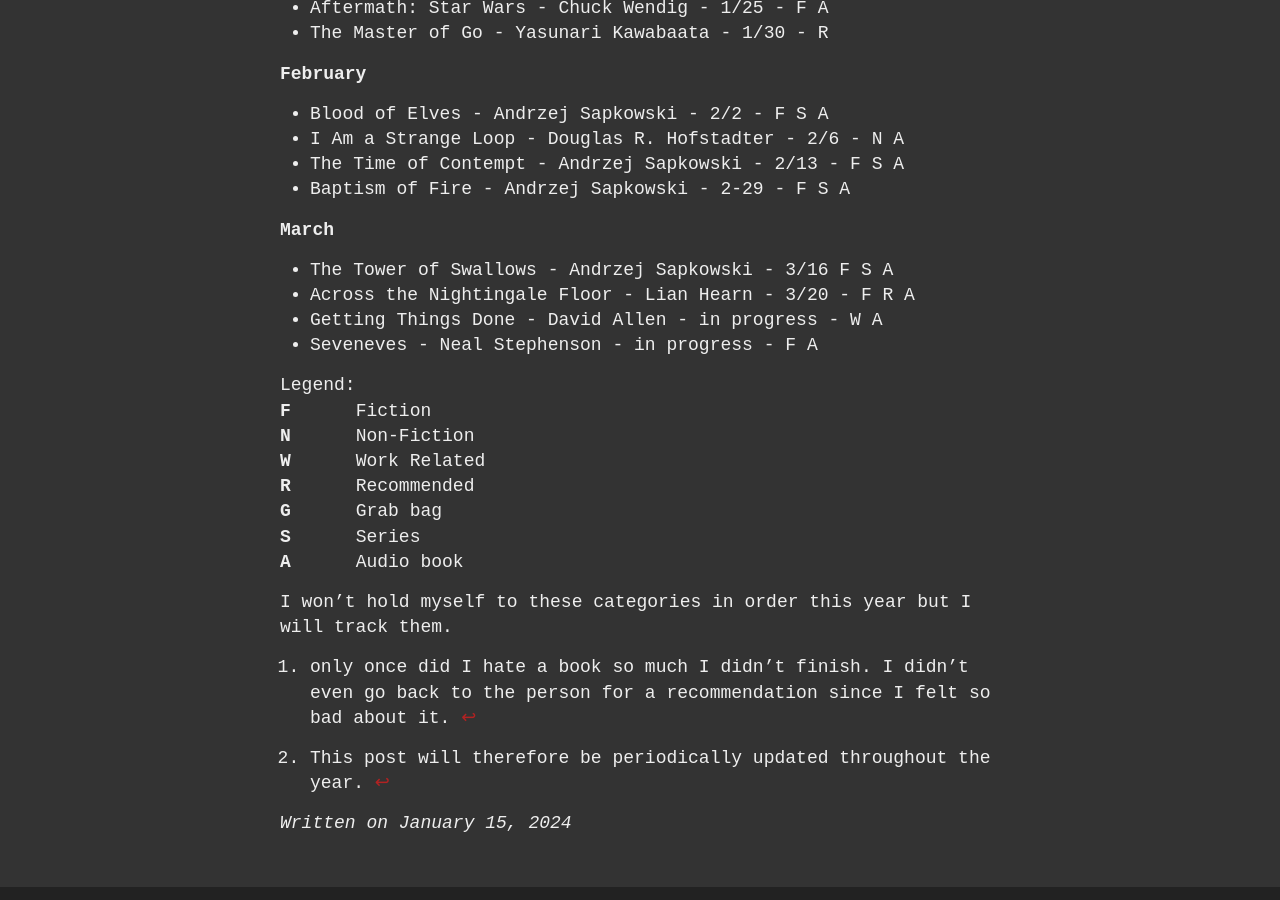
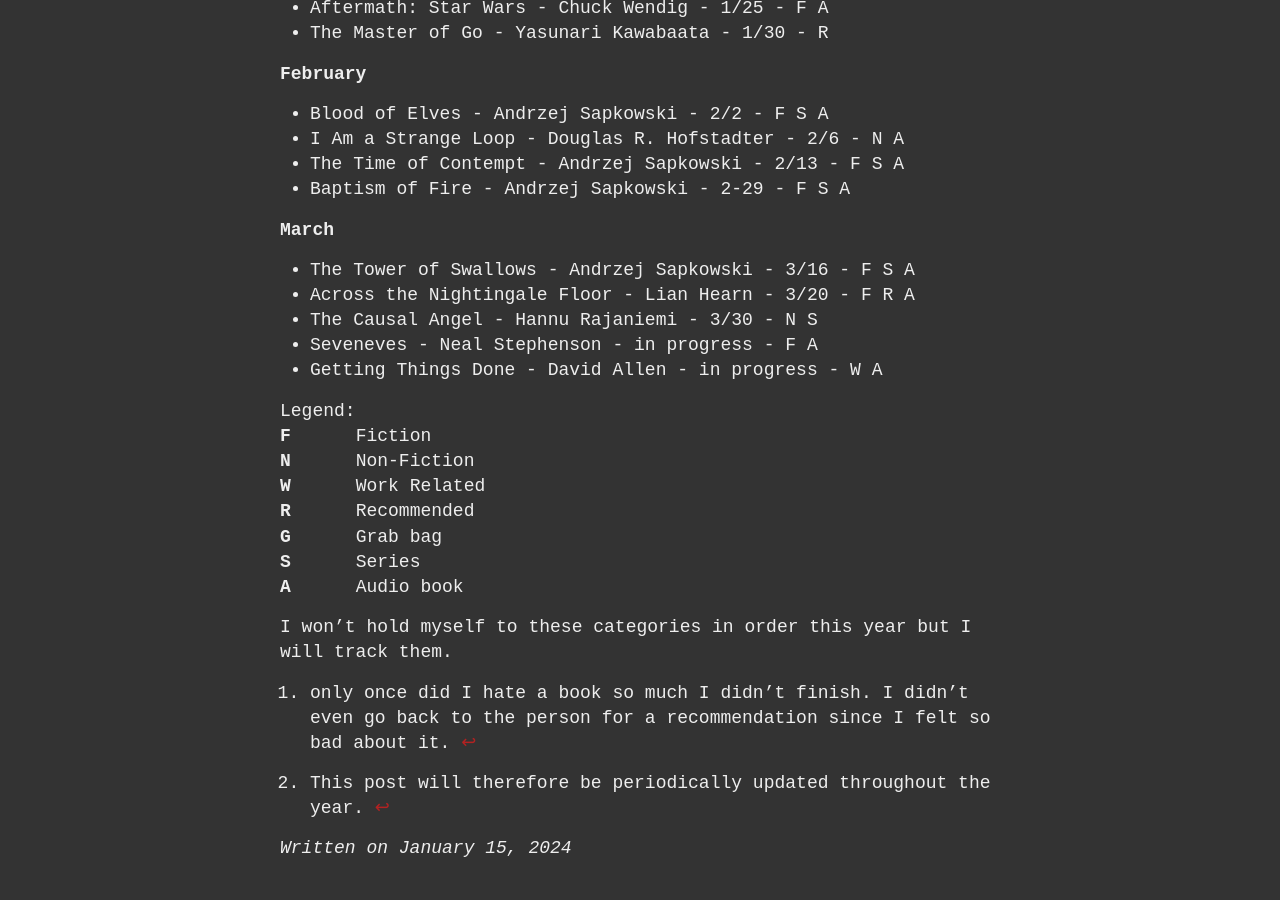
Before and after one commit to ninjajoe9/ninjajoe9.github.io, a Jekyll site: the page built from _posts/2024-01-15-Books-for-2024.md, in a window 1280 px wide and 900 px high, scrolled down 1602 px. Built offline with Jekyll 4.4.1, drawn with Linux system fonts in a browser that asks for light colours; our own code applies the rules of GitHub Pages for plain Markdown files.

Commit message:
edit books for 2024

```diff
--- a/_posts/2024-01-15-Books-for-2024.md
+++ b/_posts/2024-01-15-Books-for-2024.md
@@ -21,11 +21,11 @@
 
 **March**
 
-- The Tower of Swallows - Andrzej Sapkowski - 3/16 F S A
+- The Tower of Swallows - Andrzej Sapkowski - 3/16 - F S A
 - Across the Nightingale Floor - Lian Hearn - 3/20 - F R A
+- The Causal Angel - Hannu Rajaniemi - 3/30 - N S
+- Seveneves - Neal Stephenson - in progress - F A
 - Getting Things Done - David Allen - in progress - W A
-- Seveneves - Neal Stephenson - in progress - F A
-
 
 | Legend: ||
 |---|---|
```
